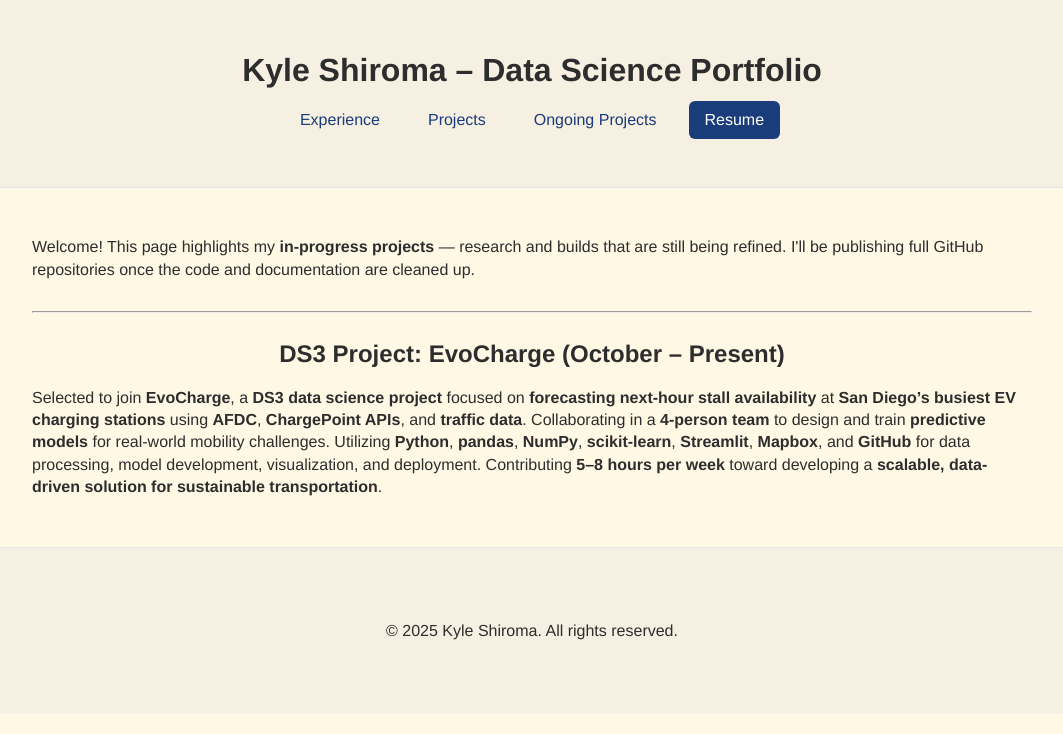
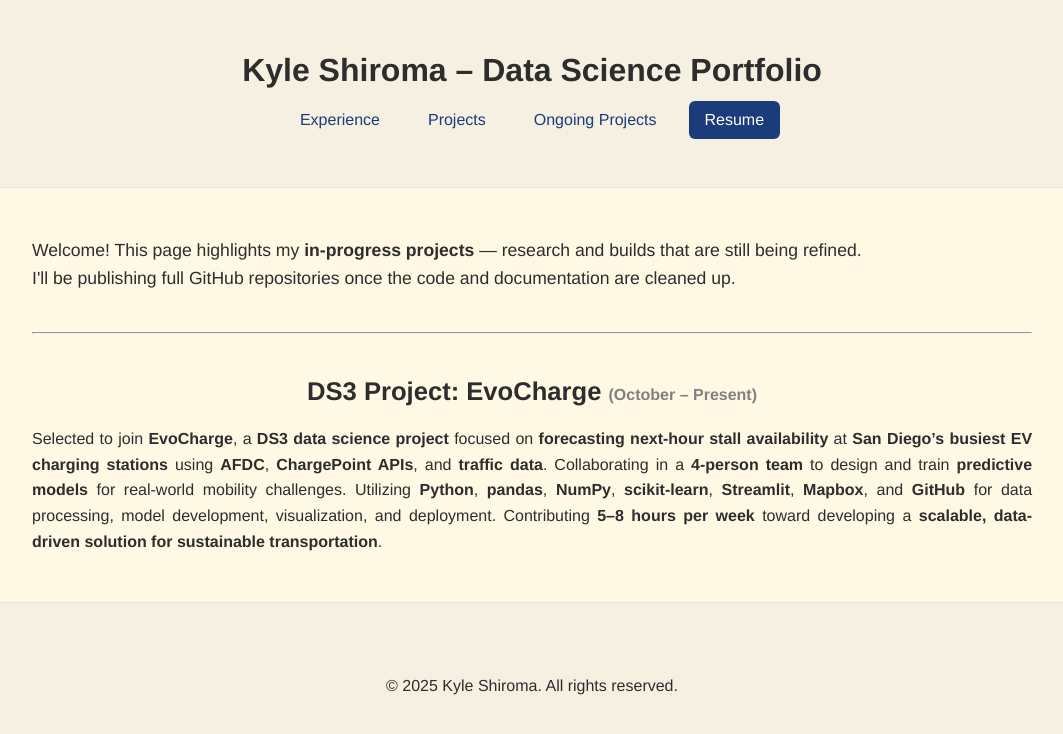
Before and after one commit to k-shiroma-code/k-shiroma-code.github.io, a Jekyll site: the page built from ongoing_projects.md, in a window 1280 px wide. Shown: the top 734 px of the page, without its empty margins (108-1171 px from the left). Built offline with Jekyll 4.4.1, drawn with Linux system fonts in a browser that asks for light colours; some of the changed lines change nothing that is shown.

Commit message:
Update ongoing_projects.md

```diff
--- a/ongoing_projects.md
+++ b/ongoing_projects.md
@@ -2,16 +2,28 @@
 title: Ongoing Projects
 layout: default
 permalink: /ongoing-projects/
-description: A showcase of active development projects in data engineering, machine learning, and cybersecurity
+description: A showcase of active development projects!
 ---
-<div style="text-align: center; margin-bottom: 30px;">
-  <p>
-    Welcome! This page highlights my <strong>in-progress projects</strong> — research and builds that are still being refined.
+
+<div style="text-align: center; margin-bottom: 40px;">
+  <p style="font-size: 1.1rem; line-height: 1.6;">
+    Welcome! This page highlights my <strong>in-progress projects</strong> — research and builds that are still being refined.<br>
     I'll be publishing full GitHub repositories once the code and documentation are cleaned up.
   </p>
 </div>
 
----
+<hr style="margin: 40px 0;">
 
-## DS3 Project: EvoCharge (October – Present)
-Selected to join **EvoCharge**, a **DS3 data science project** focused on **forecasting next-hour stall availability** at **San Diego’s busiest EV charging stations** using **AFDC**, **ChargePoint APIs**, and **traffic data**. Collaborating in a **4-person team** to design and train **predictive models** for real-world mobility challenges. Utilizing **Python**, **pandas**, **NumPy**, **scikit-learn**, **Streamlit**, **Mapbox**, and **GitHub** for data processing, model development, visualization, and deployment. Contributing **5–8 hours per week** toward developing a **scalable, data-driven solution for sustainable transportation**.
+<h2 style="font-size: 1.6rem; margin-bottom: 8px;">DS3 Project: EvoCharge <span style="font-size: 1rem; color: gray;">(October – Present)</span></h2>
+
+<p style="font-size: 1rem; line-height: 1.6; text-align: justify;">
+  Selected to join <strong>EvoCharge</strong>, a <strong>DS3 data science project</strong> focused on
+  <strong>forecasting next-hour stall availability</strong> at <strong>San Diego’s busiest EV charging stations</strong>
+  using <strong>AFDC</strong>, <strong>ChargePoint APIs</strong>, and <strong>traffic data</strong>.
+  Collaborating in a <strong>4-person team</strong> to design and train <strong>predictive models</strong>
+  for real-world mobility challenges. Utilizing <strong>Python</strong>, <strong>pandas</strong>, <strong>NumPy</strong>,
+  <strong>scikit-learn</strong>, <strong>Streamlit</strong>, <strong>Mapbox</strong>, and <strong>GitHub</strong>
+  for data processing, model development, visualization, and deployment. Contributing
+  <strong>5–8 hours per week</strong> toward developing a <strong>scalable, data-driven solution
+  for sustainable transportation</strong>.
+</p>
```
